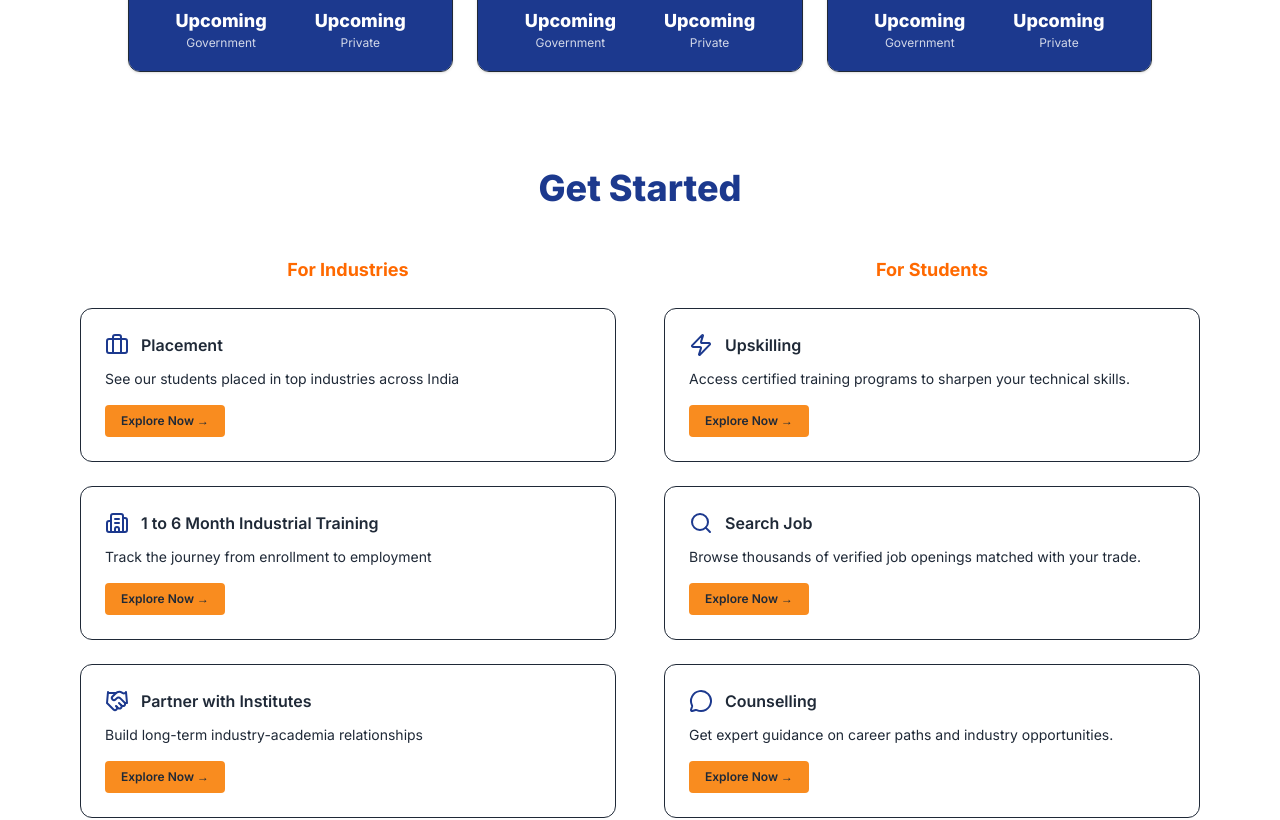
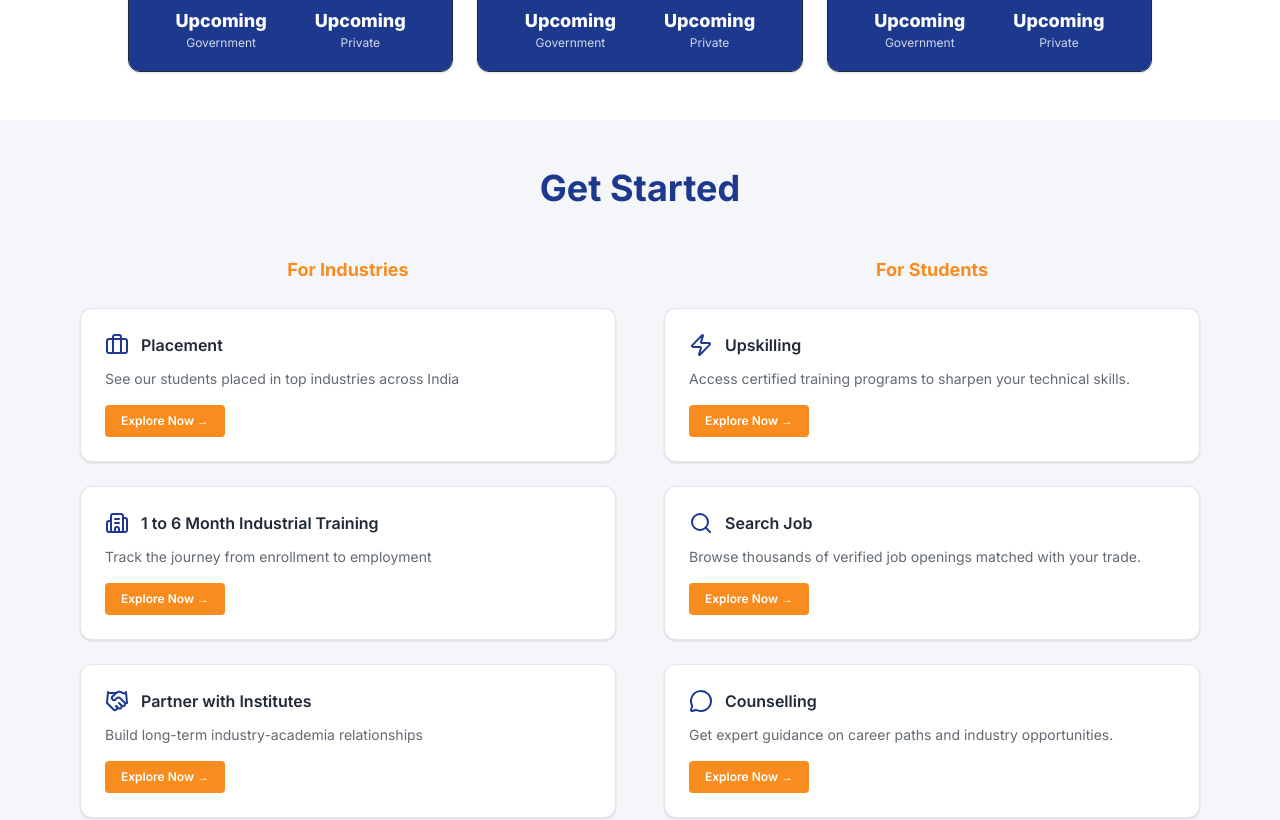
Before and after one commit to kASH6211/Talent_Connect, a Next.js app in the folder Talent_Connect_frontend/: page / in a window 1280 px wide. Shown: the part 920-1740 px from the top of the page. Built offline with nearby package versions, Linux system fonts and the light colour scheme; no server answers.

Commit message:
ui updates

```diff
--- a/Talent_Connect_frontend/app/login/page.tsx
+++ b/Talent_Connect_frontend/app/login/page.tsx
@@ -37,9 +37,9 @@ export default function LoginPage() {
   return (
     <div className="relative min-h-screen flex overflow-hidden bg-base-200 dark:bg-base-950">
       {/* Theme Toggle */}
-      <div className="fixed top-5 right-5 z-50">
+      {/* <div className="fixed top-5 right-5 z-50">
         <ThemeToggle />
-      </div>
+      </div> */}
 
       {/* LEFT SIDE — fixed leftover gray edges */}
       <div className="hidden lg:block lg:w-[52%] relative overflow-hidden">
--- a/Talent_Connect_frontend/components/Sidebar.tsx
+++ b/Talent_Connect_frontend/components/Sidebar.tsx
@@ -349,7 +349,7 @@ export default function Sidebar({ collapsed, setCollapsed }: any) {
               </div>
             )}
 
-            {!collapsed && <ThemeToggle />}
+            {/* {!collapsed && <ThemeToggle />} */}
           </div>
         )}
 
--- a/Talent_Connect_frontend/components/dashboards/AdminDashboard.tsx
+++ b/Talent_Connect_frontend/components/dashboards/AdminDashboard.tsx
@@ -91,21 +91,26 @@ export default function AdminDashboard({ username }: { username: string }) {
   return (
     <div className="space-y-8">
       {/* Hero */}
-      {/* Hero */}
-      <div className="relative overflow-hidden p-7 rounded-2xl bg-blue-900 text-white border border-blue-800">
-        <div className="absolute top-0 right-0 w-64 h-64 bg-blue-800/30 rounded-full -translate-y-1/2 translate-x-1/2" />
+      <div className="relative overflow-hidden p-7 rounded-2xl bg-primary text-primary-content border border-primary/80">
+        {/* Decorative circle */}
+        <div className="absolute top-0 right-0 w-64 h-64 bg-primary/30 rounded-full -translate-y-1/2 translate-x-1/2" />
+
+        {/* Main content */}
         <div className="flex items-center gap-4">
-          <div className="w-14 h-14 rounded-2xl bg-gradient-to-br from-blue-700 to-blue-500 flex items-center justify-center shadow-xl">
-            <GraduationCap size={28} className="text-white" />
+          <div className="w-14 h-14 rounded-2xl bg-gradient-to-br from-primary to-primary/70 flex items-center justify-center shadow-xl">
+            <GraduationCap size={28} className="text-primary-content" />
           </div>
           <div>
-            <h1 className="text-2xl font-bold">Welcome back, {username} 👋</h1>
-            <p className="text-blue-200 text-sm mt-0.5">
+            <h1 className="text-2xl font-bold text-primary-content">
+              Welcome back, {username} 👋
+            </h1>
+            <p className="text-primary-content/80 text-sm mt-0.5">
               Administrator · Talent Connect Portal
             </p>
           </div>
         </div>
-        <p className="mt-4 text-blue-200/70 text-sm leading-relaxed max-w-2xl">
+
+        <p className="mt-4 text-primary-content/70 text-sm leading-relaxed max-w-2xl">
           Full access to all modules — manage institutes, industries, students,
           placements, and master data from here.
         </p>
--- a/Talent_Connect_frontend/components/landing-page/StudentConnectSection.tsx
+++ b/Talent_Connect_frontend/components/landing-page/StudentConnectSection.tsx
@@ -1,3 +1,5 @@
+"use client";
+
 import {
   Zap,
   Search,
@@ -45,10 +47,10 @@ const studentCards = [
 
 const StudentConnectSection = () => {
   return (
-    <section className="py-12 bg-section-alt" id="students">
+    <section className="py-12 section-alt" id="students">
       <div className="container px-4 max-w-6xl mx-auto">
         {/* Heading */}
-        <h2 className="text-center text-3xl md:text-4xl font-extrabold mb-12 text-primary">
+        <h2 className="text-center text-3xl md:text-4xl font-extrabold mb-12 heading-primary">
           Get Started
         </h2>
 
@@ -56,7 +58,7 @@ const StudentConnectSection = () => {
         <div className="grid grid-cols-1 md:grid-cols-2 gap-12 relative">
           {/* LEFT - INDUSTRIES */}
           <div>
-            <h3 className="text-lg font-bold text-orange-500 mb-6 text-center">
+            <h3 className="text-lg font-bold mb-6 text-center text-secondary">
               For Industries
             </h3>
 
@@ -66,16 +68,18 @@ const StudentConnectSection = () => {
                 return (
                   <div
                     key={card.title}
-                    className="bg-card border border-border rounded-xl p-6 hover:shadow-lg transition"
+                    className="card-custom p-6 hover:shadow-lg transition"
                   >
                     <div className="flex items-center gap-3 mb-3">
                       <Icon className="w-6 h-6 text-primary" />
-                      <p className="font-semibold">{card.title}</p>
+                      <p className="font-semibold text-base-content">
+                        {card.title}
+                      </p>
                     </div>
-                    <p className="text-sm text-muted-foreground mb-4">
+                    <p className="text-sm text-base-content/70 mb-4">
                       {card.desc}
                     </p>
-                    <button className="bg-secondary text-secondary-foreground text-xs font-semibold px-4 py-2 rounded hover:opacity-90 transition">
+                    <button className="btn-orange text-xs font-semibold px-4 py-2 rounded">
                       Explore Now →
                     </button>
                   </div>
@@ -86,7 +90,7 @@ const StudentConnectSection = () => {
 
           {/* RIGHT - STUDENTS */}
           <div>
-            <h3 className="text-lg font-bold text-orange-500 mb-6 text-center">
+            <h3 className="text-lg font-bold mb-6 text-center text-secondary">
               For Students
             </h3>
 
@@ -96,16 +100,18 @@ const StudentConnectSection = () => {
                 return (
                   <div
                     key={card.title}
-                    className="bg-card border border-border rounded-xl p-6 hover:shadow-lg transition"
+                    className="card-custom p-6 hover:shadow-lg transition"
                   >
                     <div className="flex items-center gap-3 mb-3">
                       <Icon className="w-6 h-6 text-primary" />
-                      <p className="font-semibold">{card.title}</p>
+                      <p className="font-semibold text-base-content">
+                        {card.title}
+                      </p>
                     </div>
-                    <p className="text-sm text-muted-foreground mb-4">
+                    <p className="text-sm text-base-content/70 mb-4">
                       {card.desc}
                     </p>
-                    <button className="bg-secondary text-secondary-foreground text-xs font-semibold px-4 py-2 rounded hover:opacity-90 transition">
+                    <button className="btn-orange text-xs font-semibold px-4 py-2 rounded">
                       Explore Now →
                     </button>
                   </div>
@@ -115,7 +121,7 @@ const StudentConnectSection = () => {
           </div>
 
           {/* Vertical Divider (center) */}
-          <div className="hidden md:block absolute left-1/2 top-0 h-full w-px bg-border -translate-x-1/2"></div>
+          <div className="hidden md:block absolute left-1/2 top-0 h-full w-px border-base-300 -translate-x-1/2"></div>
         </div>
       </div>
     </section>
```
